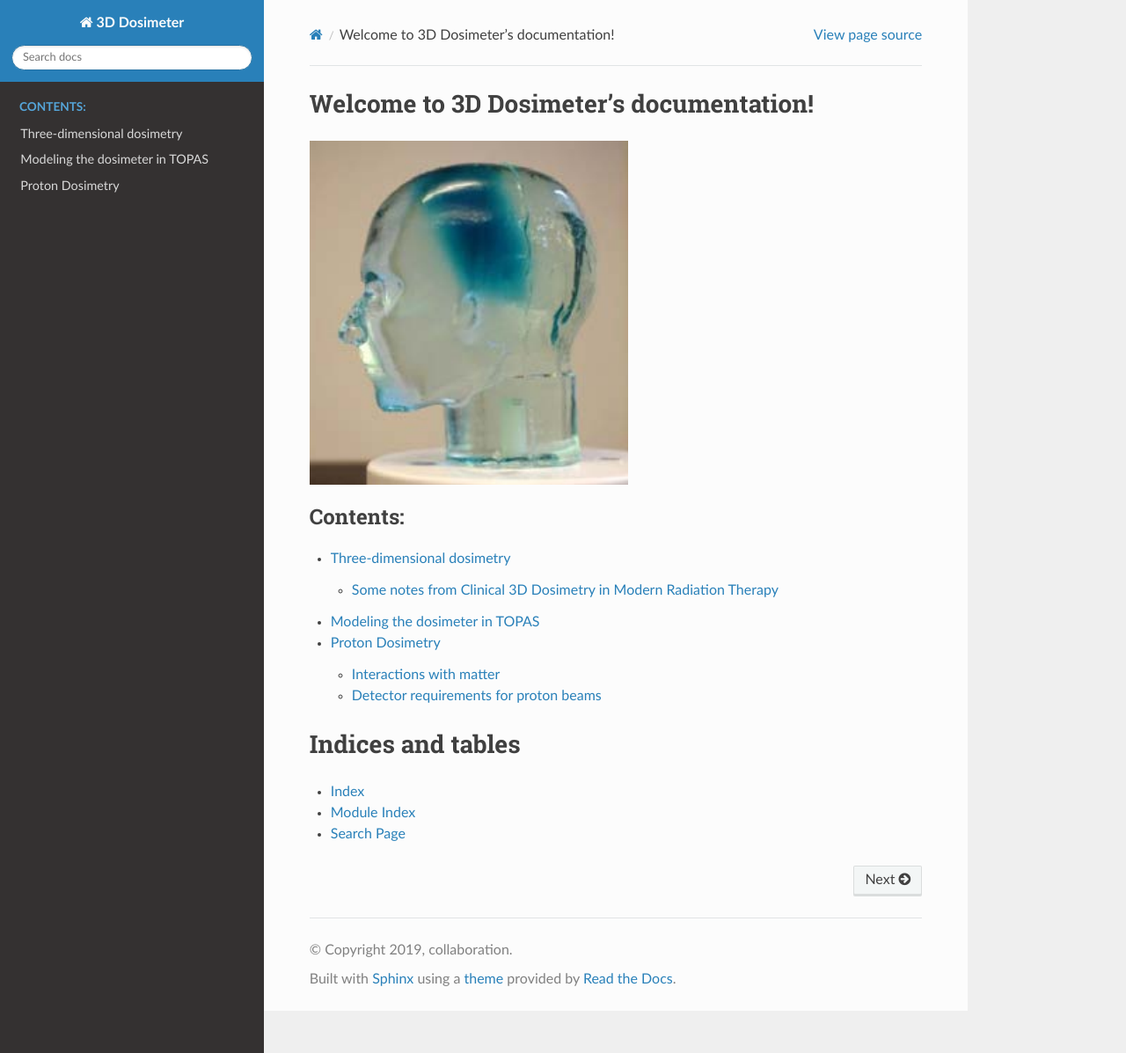
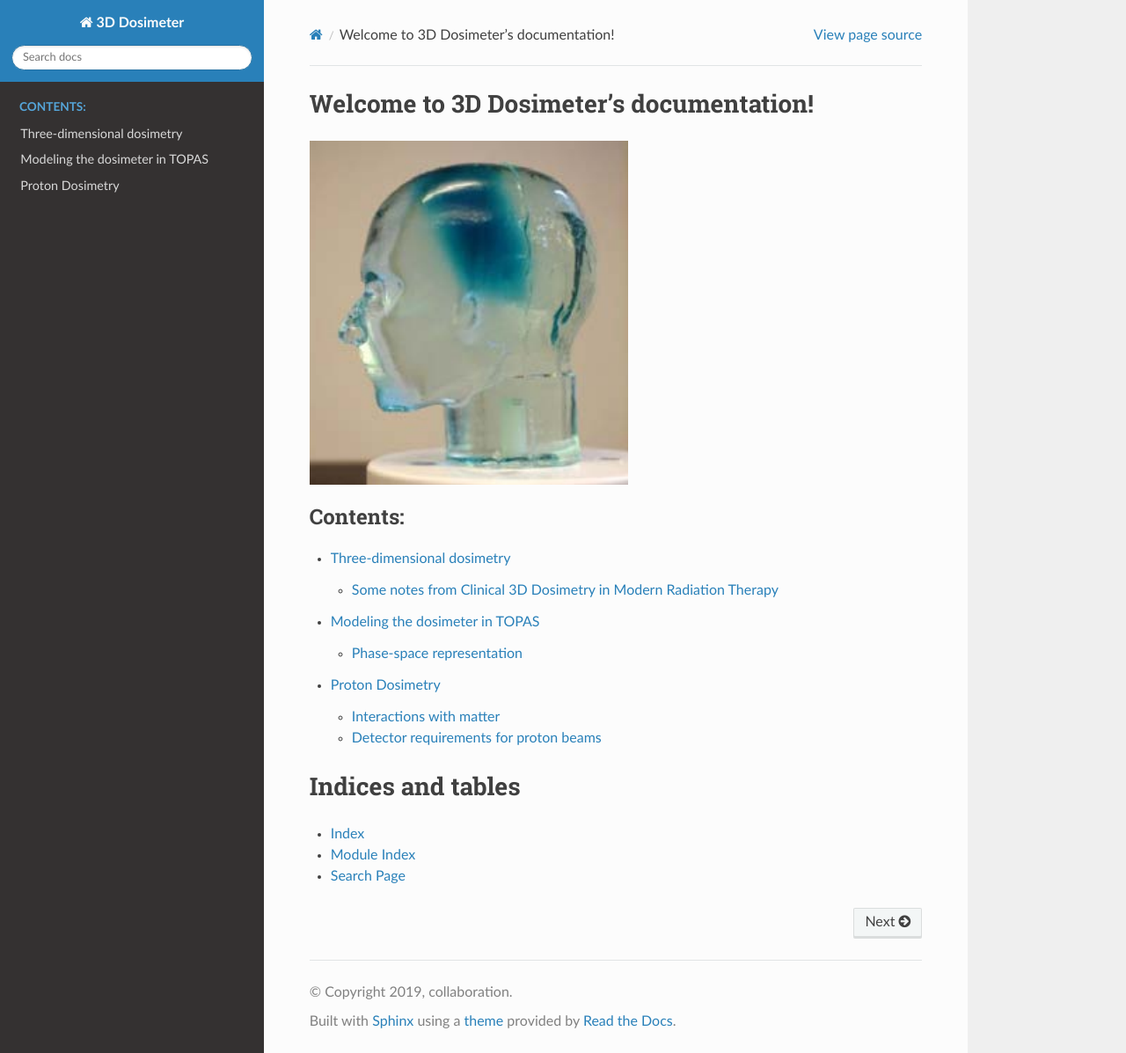
Before and after one commit to liavaldetaro/3d_dosimeter_DCPT, a Sphinx documentation site: the page built from docs/index.rst, in a window 1280 px wide and 1197 px high. Shown: the whole window at 88% size. Built offline with Sphinx 7.4.7 and the Read the Docs theme 2.0.0, drawn with Linux system fonts in a browser that asks for light colours; formulas are drawn with MathJax 3.

Commit message:
Update guide-topas.rst

```diff
--- a/docs/guide-topas.rst
+++ b/docs/guide-topas.rst
@@ -9,3 +9,10 @@ When particles move through matter, their path is inherently random. Therefore,
 
 This can be done by doing Monte Carlo simulations. The task is greatly simplified by utilizing Topas; a Toolkit that wraps around Geant4:
 http://www.topasmc.org
+
+==========================
+Phase-space representation
+==========================
+
+.. image:: PhaseSpace1.eps
+.. image:: PhaseSpace2.eps
```
